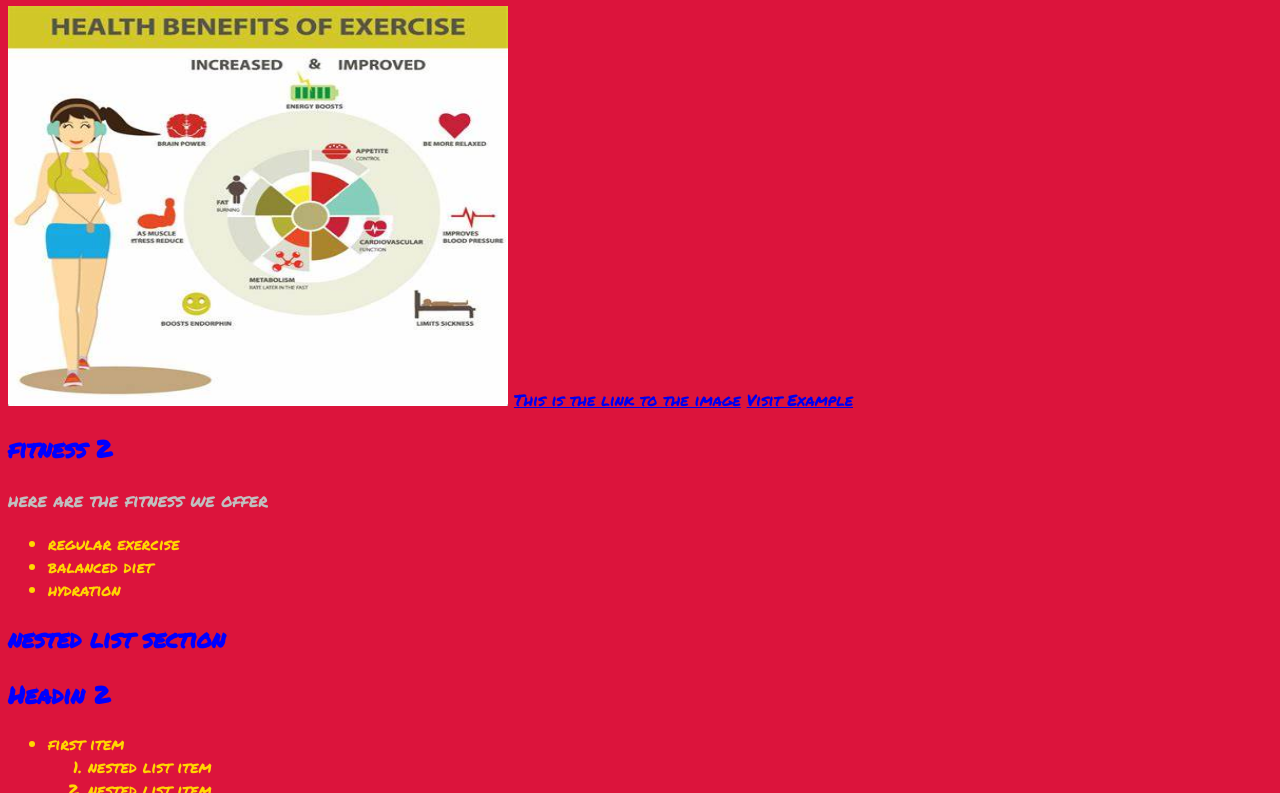
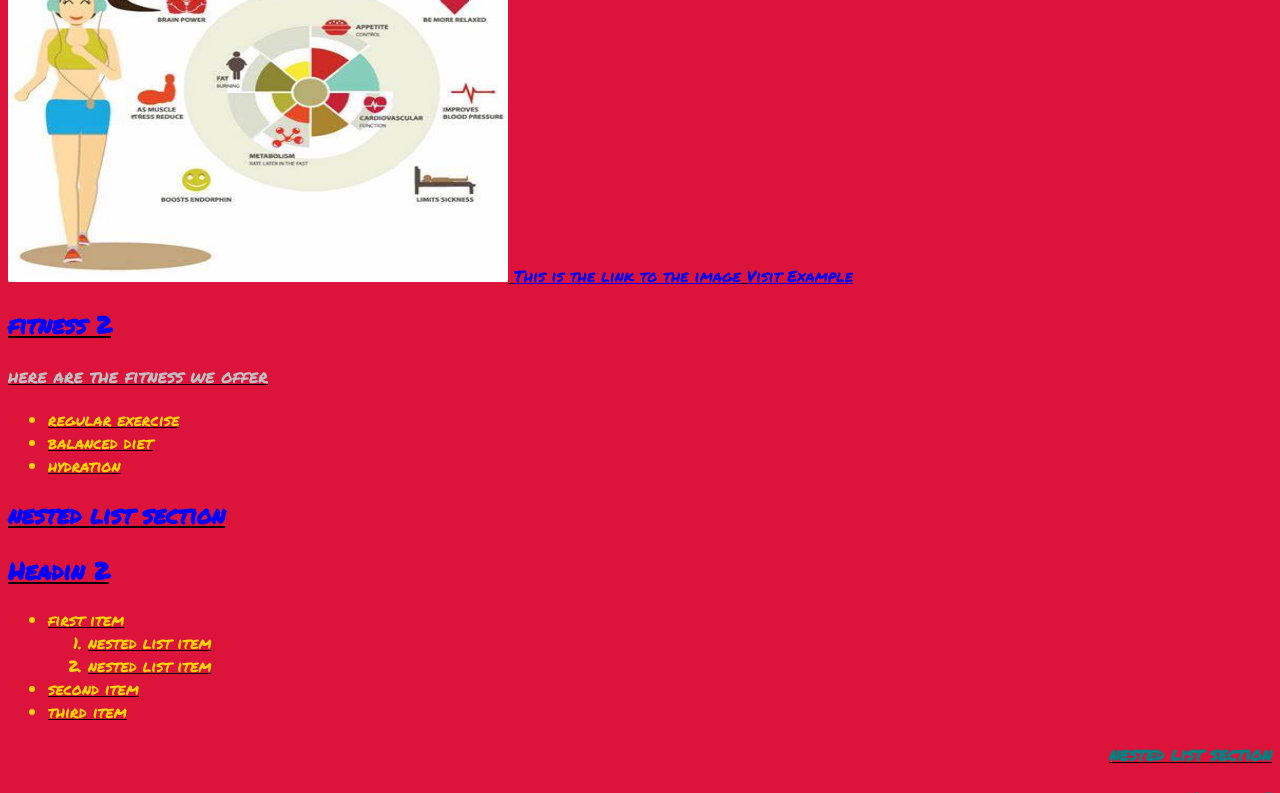
Before and after one commit to Repturize/fitness-and-wellness-capstone, a plain HTML site: page index.html in a window 1280 px wide. Shown: the part 204-997 px from the top of the page. Drawn offline with Linux system fonts and the light colour scheme; a web font is replaced by a local one.

Commit message:
capstone

```diff
--- a/index.html
+++ b/index.html
@@ -12,83 +12,6 @@
         <link href="https://fonts.googleapis.com/css2?family=Honk&family=Permanent+Marker&display=swap" rel="stylesheet">
     </head>
     <body>
-    h1 {
-    text-align: center;
-    }
-
-    h2 {
-    text-align: left;
-    }
-    div {
-    text-align: justify;
-    }
-    h3 {
-        text-align: right;
-        p.a {
-    text-align-last: right;
-    }
-
-    p.b {
-    text-align-last: center;
-    }
-
-    p.c {
-    text-align-last: justify;
-    }
-        p {
-    direction: rtl;
-    unicode-bidi: bidi-override;
-    }
-    img.a {
-  vertical-align: baseline;
-    }
-
-    img.b {
-    vertical-align: text-top;
-    }
-
-    img.c {
-    vertical-align: text-bottom;
-    }
-
-    img.d {
-    vertical-align: sub;
-    }
-
-    img.e {
-    vertical-align: super;
-    }
-    div.a {
-  line-height: normal;
-div.a {
-  line-height: normal;
-    }
-
-    div.b {
-    line-height: 1.6;
-    }
-
-    div.c {
-    line-height: 80%;
-    }
-
-    div.d {
-    line-height: 200%;
-    }
-    <br />
-    <button onclick="toggle();">Toggle style</button>
-
-    <script>
-    let toggle = () => {
-        let element = document.getElementById("mystrong");
-
-        if (element.style.color === "teal") {
-        element.style.color = "tomato";
-        } else {
-        element.style.color = "teal";
-        }
-    }
-    </script>
 
         <!-- CTRL + / to comment highlighted text -->
         <!-- My website is going to be about a Fitness-and-Wellness
--- a/styles.css
+++ b/styles.css
@@ -4,7 +4,6 @@ body {
   font-weight: 400;
   font-style: normal;
 }
-
 
 h1 {
     font-family: "Honk", system-ui;
@@ -34,20 +33,28 @@ h3 {
     color: teal;
 }
 
-element:state {
-    /* CSS rules go here */
-}
 
-parent child {
-    /* CSS rules here */
-}
-
-footer {
-    font-size: 13px;
-}
-
-a:hover {
+body {
     text-decoration: underline;
 }
 
-.content-box {}
+body {text-align: left;}
+
+                h1 {
+                text-align: left;
+                }
+
+h2 {
+    text-align: left;
+}
+
+                h3 {
+                    text-align: right;
+
+                * {
+  font-size: 100%;
+  margin: 0;
+  line-height: 1;
+  box-sizing: border-box;
+  /* border: 1px solid red; */
+}
```
